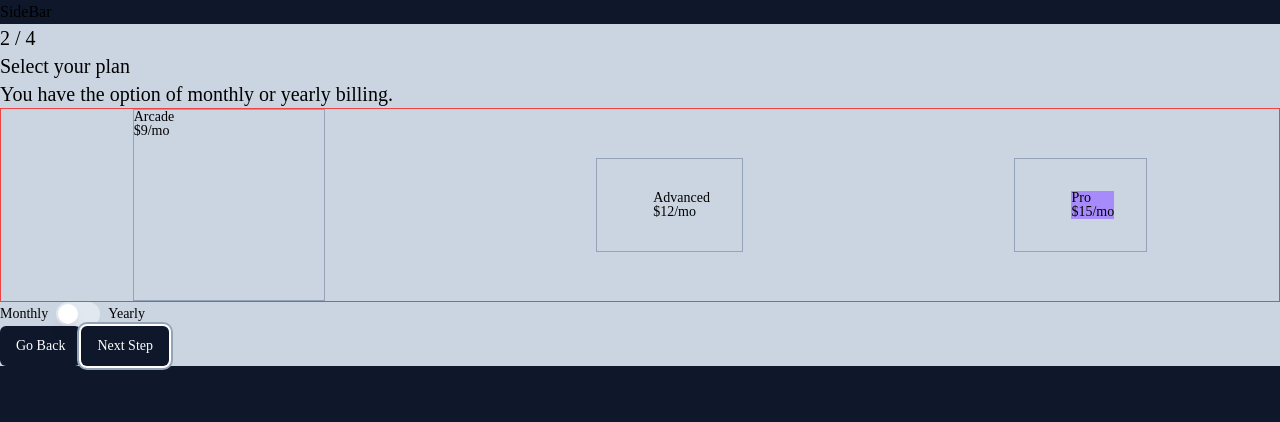
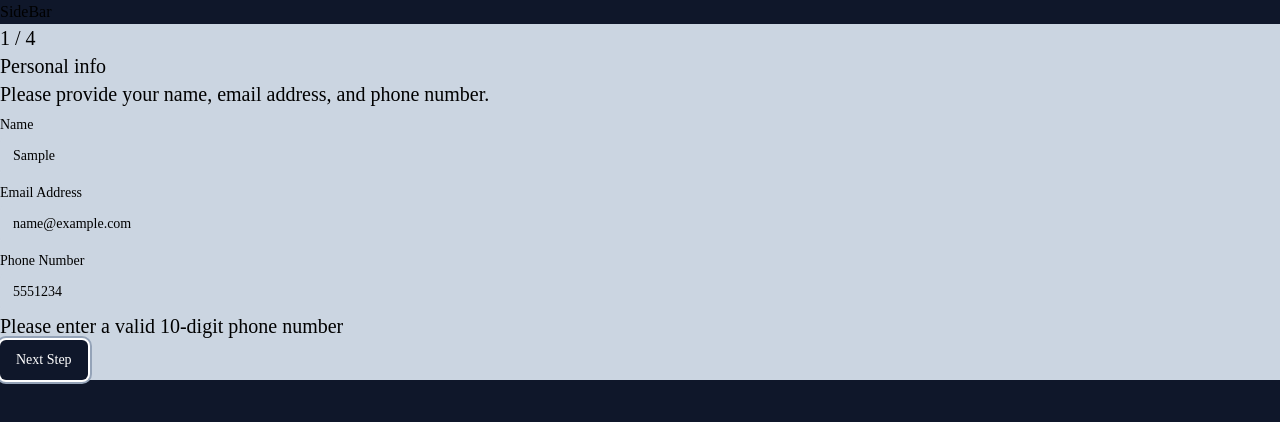
Before and after one commit to Marcosfitzsimons/multi-step-form, a Next.js app: page / in a window 1280 px wide. Both pictures are taken after typing "Sample", "name@example.com", "5551234" into the empty fields and a click on the button "Next Step". Shown: the top 422 px of the page. Built offline with nearby package versions, Linux system fonts and the light colour scheme.

Commit message:
Add validation to the user form

```diff
--- a/app/page.tsx
+++ b/app/page.tsx
@@ -8,6 +8,7 @@ import PlanForm from "@/components/PlanForm";
 import AddonsForm from "@/components/AddonsForm";
 import FinalStep from "@/components/FinalStep";
 import SuccessMessage from "@/components/SuccessMessage";
+import next from "next";
 
 interface AddOn {
   id: number;
@@ -59,6 +60,7 @@ const initialValues: FormItems = {
 
 export default function Home() {
   const [formData, setFormData] = useState(initialValues);
+  const [errors, setErrors] = useState<Record<string, string>>({});
   const {
     previousStep,
     nextStep,
@@ -70,12 +72,59 @@ export default function Home() {
   } = useMultiplestepForm(4);
 
   function updateForm(fieldToUpdate: Partial<FormItems>) {
+    const { name, email, phone } = fieldToUpdate;
+
+    if (name && name.trim().length < 3) {
+      setErrors((prevState) => ({
+        ...prevState,
+        name: "Name should be at least 3 characters long",
+      }));
+    } else if (name && name.trim().length > 15) {
+      setErrors((prevState) => ({
+        ...prevState,
+        name: "Name should be no longer than 15 characters",
+      }));
+    } else {
+      setErrors((prevState) => ({
+        ...prevState,
+        name: "",
+      }));
+    }
+
+    if (email && !/\S+@\S+\.\S+/.test(email)) {
+      setErrors((prevState) => ({
+        ...prevState,
+        email: "Please enter a valid email address",
+      }));
+    } else {
+      setErrors((prevState) => ({
+        ...prevState,
+        email: "",
+      }));
+    }
+
+    if (phone && !/^[0-9]{10}$/.test(phone)) {
+      setErrors((prevState) => ({
+        ...prevState,
+        phone: "Please enter a valid 10-digit phone number",
+      }));
+    } else {
+      setErrors((prevState) => ({
+        ...prevState,
+        phone: "",
+      }));
+    }
+
     setFormData({ ...formData, ...fieldToUpdate });
   }
   console.log(formData);
 
   const handleOnSubmit = (e: React.FormEvent<HTMLFormElement>) => {
     e.preventDefault();
+    if (Object.values(errors).some((error) => error)) {
+      return;
+    }
+    nextStep();
   };
 
   return (
@@ -88,7 +137,11 @@ export default function Home() {
       ) : (
         <form onSubmit={handleOnSubmit}>
           {currentStepIndex === 0 && (
-            <UserInfoForm {...formData} updateForm={updateForm} />
+            <UserInfoForm
+              {...formData}
+              updateForm={updateForm}
+              errors={errors}
+            />
           )}
           {currentStepIndex === 1 && (
             <PlanForm {...formData} updateForm={updateForm} />
@@ -104,7 +157,7 @@ export default function Home() {
               Go Back
             </Button>
           )}
-          <Button onClick={nextStep} type="submit" className="">
+          <Button type="submit" className="">
             {isLastStep ? "Confirm" : "Next Step"}
           </Button>
         </form>
--- a/components/UserInfoForm.tsx
+++ b/components/UserInfoForm.tsx
@@ -1,31 +1,69 @@
-import FormWrapper from "./FormWrapper"
-import { Input } from "@/components/ui/input"
-import { Label } from "@/components/ui/label"
-import { FormItems } from '../app/page'
+import FormWrapper from "./FormWrapper";
+import { Input } from "@/components/ui/input";
+import { Label } from "@/components/ui/label";
+import { FormItems } from "../app/page";
 
 type StepProps = FormItems & {
-    updateForm: (fieldToUpdate: Partial<FormItems>) => void
-}
+  updateForm: (fieldToUpdate: Partial<FormItems>) => void;
+  errors: Partial<FormItems>;
+};
 
-const UserInfoForm = ({ name, email, phone, updateForm }: StepProps) => {
+const UserInfoForm = ({
+  name,
+  email,
+  phone,
+  errors,
+  updateForm,
+}: StepProps) => {
   return (
-    <FormWrapper title="Personal info" description="Please provide your name, email address, and phone number.">
+    <FormWrapper
+      title="Personal info"
+      description="Please provide your name, email address, and phone number."
+    >
       <div className="">
         <div className="">
           <Label htmlFor="name">Name</Label>
-                <Input autoFocus type="text" name="name" id="name" placeholder="e.g. Stephen King" value={name} onChange={(e) => updateForm({ name: e.target.value })} />
+          <Input
+            autoFocus
+            type="text"
+            name="name"
+            id="name"
+            placeholder="e.g. Stephen King"
+            value={name}
+            onChange={(e) => updateForm({ name: e.target.value })}
+            required
+          />
+          {errors.name && <p>{errors.name}</p>}
         </div>
         <div className="">
           <Label htmlFor="email">Email Address</Label>
-                <Input type="text" name="email" id="email" placeholder="e.g. stephenking@lorem.com" value={email} onChange={(e) => updateForm({ email: e.target.value })} />
+          <Input
+            type="text"
+            name="email"
+            id="email"
+            placeholder="e.g. stephenking@lorem.com"
+            value={email}
+            onChange={(e) => updateForm({ email: e.target.value })}
+            required
+          />
+          {errors.email && <p>{errors.email}</p>}
         </div>
         <div className="">
           <Label htmlFor="phone">Phone Number</Label>
-                <Input type="tel" name="phone" id="phone" placeholder="e.g. +1 234 567 890" value={phone} onChange={(e) => updateForm({ phone: e.target.value })} />
+          <Input
+            type="tel"
+            name="phone"
+            id="phone"
+            placeholder="e.g. +1 234 567 890"
+            value={phone}
+            onChange={(e) => updateForm({ phone: e.target.value })}
+            required
+          />
+          {errors.phone && <p>{errors.phone}</p>}
         </div>
       </div>
     </FormWrapper>
-  )
-}
+  );
+};
 
-export default UserInfoForm
+export default UserInfoForm;
```
Lines whose indentation alone changed are shown as unchanged.
